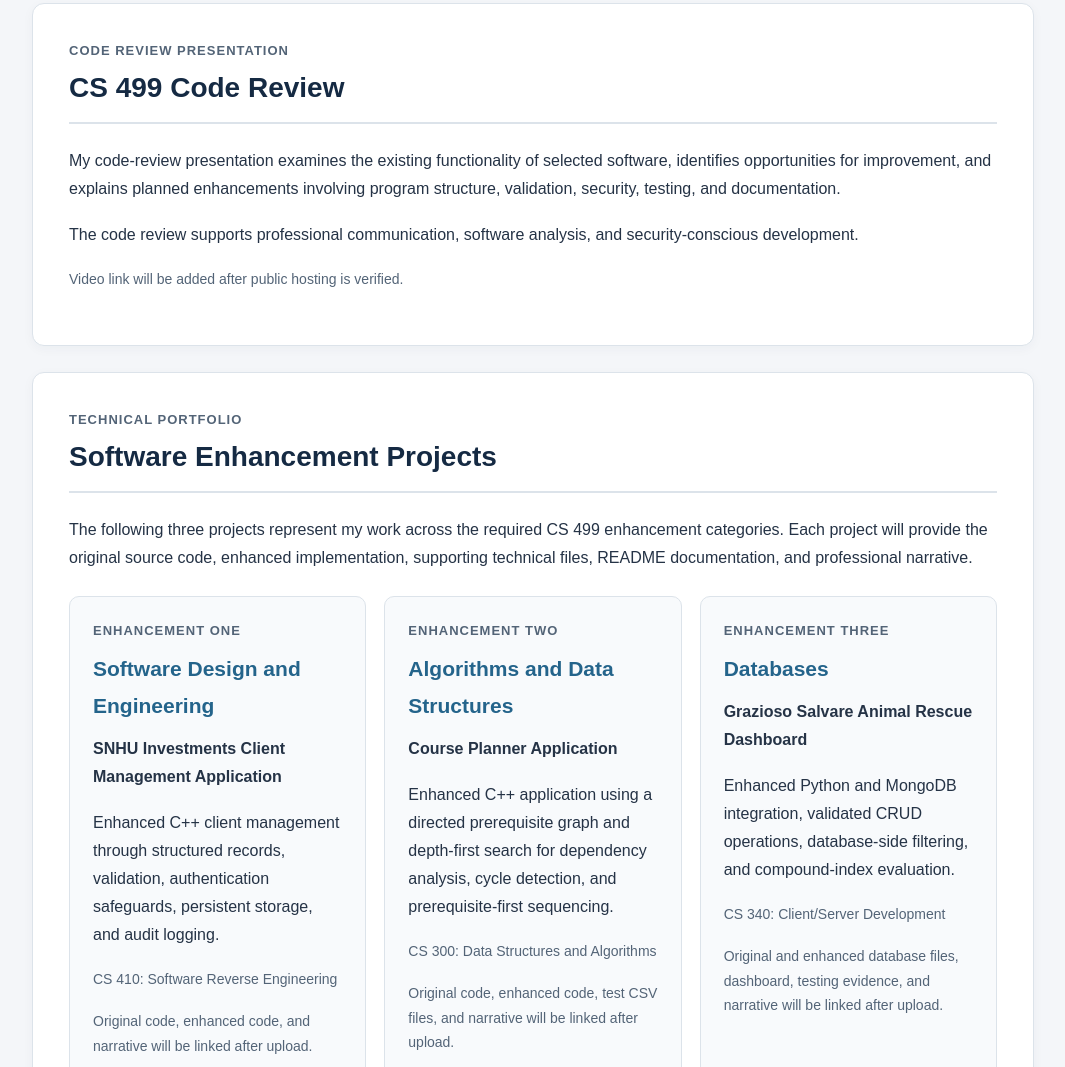
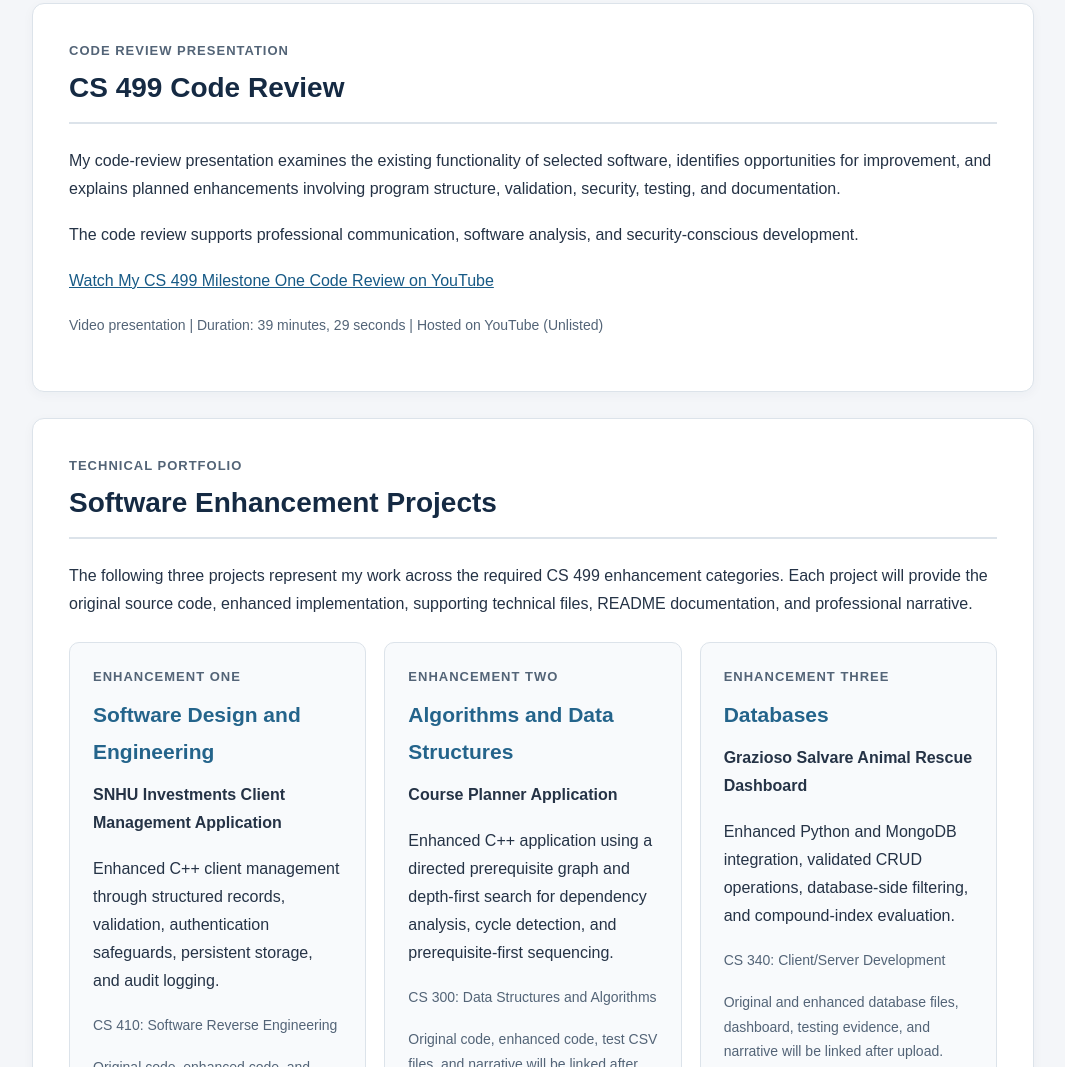
Before and after one commit to karenconnors1/CS-499-Computer-Science-Capstone, a plain HTML site: page index.html in a window 1280 px wide. Shown: the part 4889-5956 px from the top of the page, without its empty margins (107-1172 px from the left). Drawn offline with Linux system fonts and the light colour scheme.

Commit message:
Update index.html

```diff
--- a/index.html
+++ b/index.html
@@ -629,9 +629,21 @@
         software analysis, and security-conscious development.
       </p>
 
+      <p>
+        <a
+          href="https://youtu.be/3Hz1UC2HSIg"
+          target="_blank"
+          rel="noopener noreferrer"
+        >
+          Watch My CS 499 Milestone One Code Review on YouTube
+        </a>
+      </p>
+
       <p class="note">
-        Video link will be added after public hosting is verified.
+        Video presentation | Duration: 39 minutes, 29 seconds |
+        Hosted on YouTube (Unlisted)
       </p>
+
     </section>
 
     <!-- ENHANCEMENT PROJECTS -->
```
